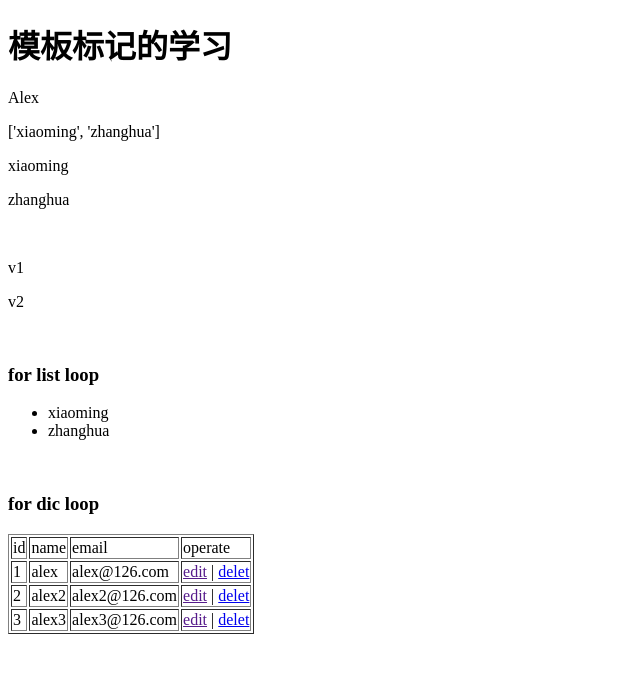
After one commit to Airseai6/Django_learn, a Django app: page /index/ in a window 1280 px wide. The commit adds this page. Shown: the top 673 px of the page, without its empty margins (0-640 px from the left). Run offline with Django 3.2, Linux system fonts and the light colour scheme.

Commit message:
模板引擎中的特殊标记 Signed-off-by: Airseai6 <45003116+Airseai6@users.noreply.github.com>

```diff
--- a/django_demo04/mysite/mysite/urls.py
+++ b/django_demo04/mysite/mysite/urls.py
@@ -15,7 +15,7 @@ Including another URLconf
 """
 from django.contrib import admin
 from django.urls import path
-from django.shortcuts import HttpResponse, render
+from django.shortcuts import HttpResponse, render, redirect
 
 
 def login(request):
@@ -30,20 +30,47 @@ def login(request):
     # print(request)
     # print(request.method)
     if request.method == "GET":
-        return render(request, 'login.html')
+        return render(request, 'login.html', {'msg':'123'})
     else:
         # the data user submit
         u = request.POST.get('username')
-        p = request.POST.get('pwd')
+        p = request.POST.get('password')
         if u == 'root' and p =='123123':
             # TODO sucess
-            pass
+            # return redirect('http://www.oldboyedu.com')
+            # return render(request, 'index.html')
+            return redirect('/index/')
         else:
             # TODO fail
-            pass
+            return render(request, 'login.html', {'msg':'Failed'})
+
+
+def index(request):
+    # return HttpResponse('index')
+    return render(
+        request,
+        'index.html',
+        {
+            'name':'Alex',
+            'users':['xiaoming','zhanghua'],
+            'user_dict':{'k1':'v1', 'k2':'v2'},
+            'user_dict_list':[
+                {'id':1, 'name':'alex', 'email':'alex@126.com'},
+                {'id':2, 'name':'alex2', 'email':'alex2@126.com'},
+                {'id':3, 'name':'alex3', 'email':'alex3@126.com'},
+            ]
+        }
+    )
+
+
+def delet(request):
+    return HttpResponse(request.method + ' DELET ' + request.GET.get('nid'))
 
 
 urlpatterns = [
     # path('admin/', admin.site.urls),
+    path('', login),
     path('login/', login),
+    path('index/', index),
+    path('del/', delet),
 ]
--- /dev/null
+++ b/django_demo04/mysite/templates/index.html
@@ -0,0 +1,43 @@
+<!DOCTYPE html>
+<html lang="en">
+<head>
+    <meta charset="UTF-8">
+    <title>index</title>
+</head>
+<body>
+    <h1>模板标记的学习</h1>
+    <p>{{ name }}</p>
+    <p>{{ users }}</p>
+    <p>{{ users.0 }}</p>
+    <p>{{ users.1 }}</p>
+    <br>
+    <p>{{ user_dict.k1 }}</p>
+    <p>{{ user_dict.k2 }}</p>
+    <br>
+    <h3>for list loop</h3>
+    <ul>
+        {% for item in users %}
+            <li>{{ item }}</li>
+        {% endfor%}
+    </ul>
+    <br>
+    <h3>for dic loop</h3>
+        <table border="1">
+            <tr>
+                <td>id</td>
+                <td>name</td>
+                <td>email</td>
+                <td>operate</td>
+
+            </tr>
+            {% for item in user_dict_list %}
+            <tr>
+                <td>{{ item.id }}</td>
+                <td>{{ item.name }}</td>
+                <td>{{ item.email }}</td>
+                <td><a href="">edit</a> | <a href="/delet/?nid={{item.id}}">delet</a></td>
+            </tr>
+            {% endfor %}
+        </table>
+</body>
+</html>
--- a/django_demo04/mysite/templates/login.html
+++ b/django_demo04/mysite/templates/login.html
@@ -11,6 +11,7 @@
         <input type="text" name="username" />
         <input type="password" name="password" />
         <input type="submit" value="submit" />
+        {{ msg }}
     </form>
 </body>
 </html>
```
Also changed, not shown: django_demo04/draft.txt (added, +17 -0 lines).
